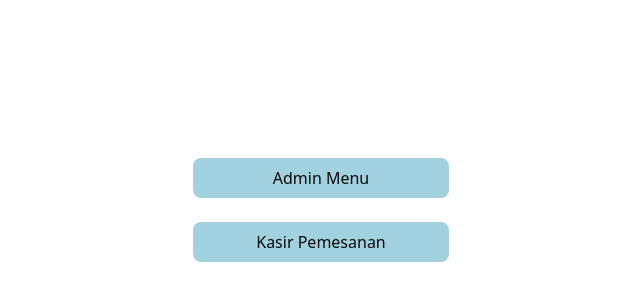
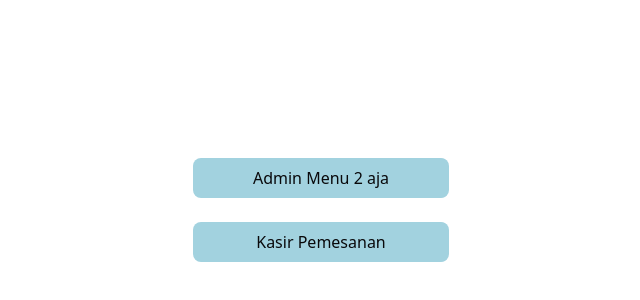
Before and after one commit to Mario-Alfaridzi/warung-bakmi-tepe, a Next.js app: page /portal in a window 1280 px wide. Shown: the part 190-490 px from the top of the page, without its empty margins (319-959 px from the left). Built offline with nearby package versions, Linux system fonts and the light colour scheme; no server answers.

Commit message:
admin menu 2 aja

```diff
--- a/app/(public)/portal/page.jsx
+++ b/app/(public)/portal/page.jsx
@@ -8,7 +8,7 @@ function PortalPage() {
         href="/login"
         className="w-[256px] p-2 bg-base-200 hover:bg-base-100 transition-all duration-200 ease-linear text-center rounded-md"
       >
-        Admin Menu
+        Admin Menu 2 aja
       </Link>
       <Link
         href="/user-menu"
```
